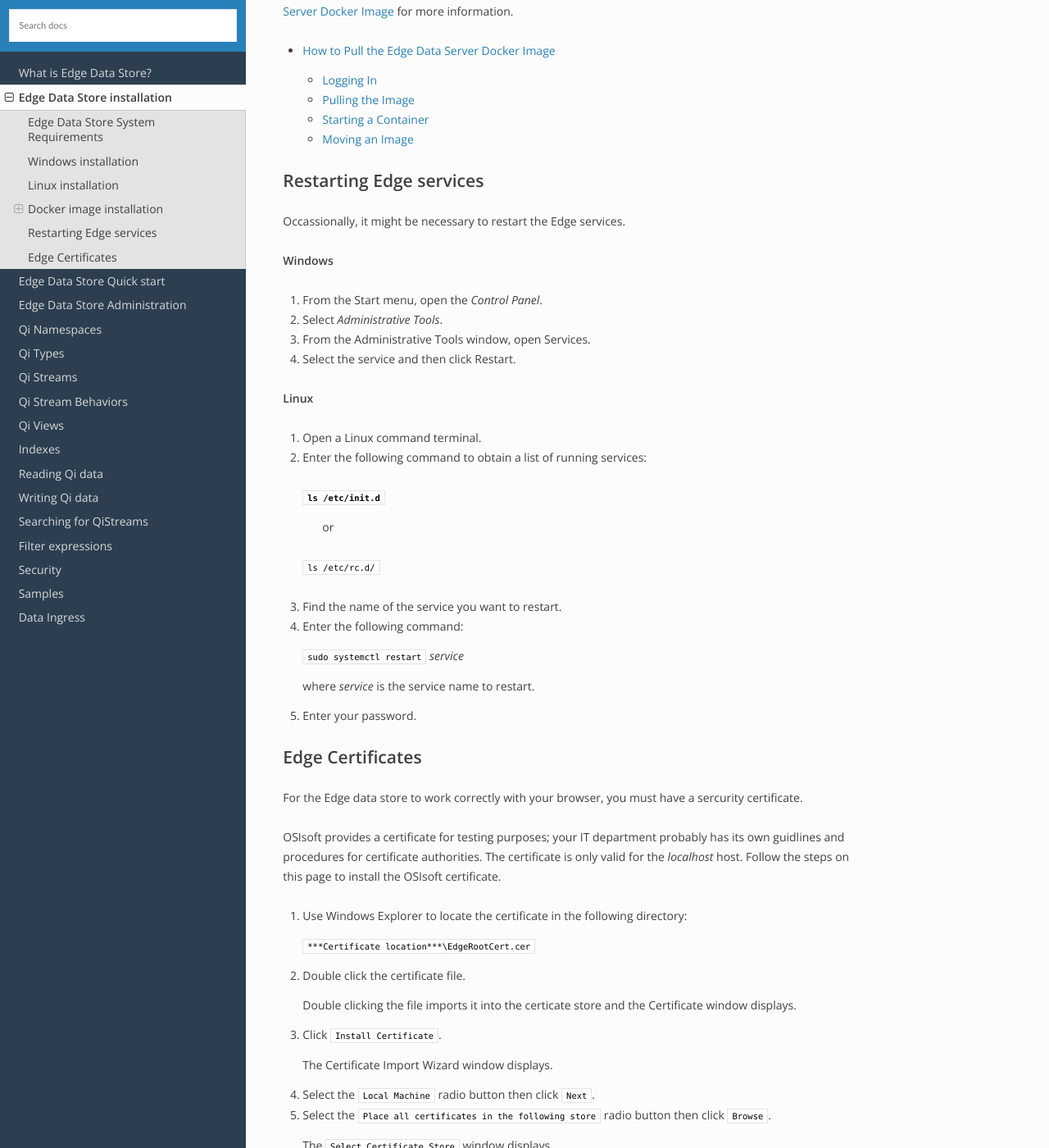
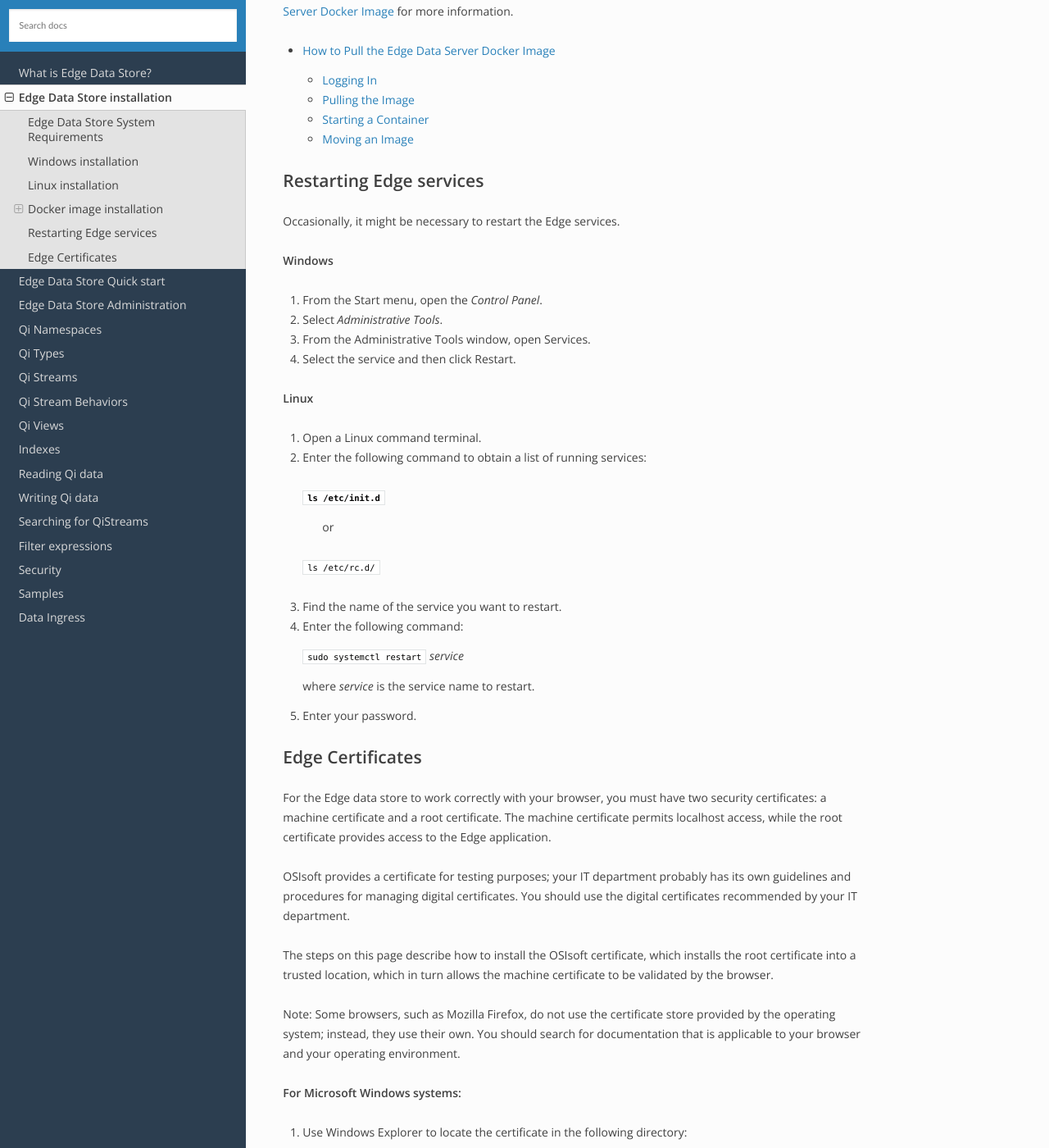
Before and after one commit to fgasparro/EdgeDS-Docs, a Sphinx documentation site: the page built from docs/EdgeDS_Installation.rst, in a window 1280 px wide and 1400 px high, scrolled down 1622 px. Shown: the whole window at 82% size. Built offline with Sphinx 7.4.7 and the Read the Docs theme 2.0.0, drawn with Linux system fonts in a browser that asks for light colours; some of the changed text lies outside the part shown.

Commit message:
Update EdgeDS_Installation.rst

```diff
--- a/docs/EdgeDS_Installation.rst
+++ b/docs/EdgeDS_Installation.rst
@@ -23,7 +23,7 @@ Edge Data Store System Requirements
 * Historian files (128 MB required)
 * Historical storage - TBD
 
-**Supported operating dystems**
+**Supported operating systems**
 
 * Ubuntu 16.04
 * Windows 10, 2016
@@ -83,7 +83,7 @@ for more information.
 Restarting Edge services
 ------------------------
 
-Occassionally, it might be necessary to restart the Edge services.
+Occasionally, it might be necessary to restart the Edge services.
 
 **Windows**
 
@@ -116,12 +116,23 @@ Occassionally, it might be necessary to restart the Edge services.
 Edge Certificates
 -----------------
 
-For the Edge data store to work correctly with your browser, you must have a sercurity certificate.
+For the Edge data store to work correctly with your browser, you must have two security certificates: a machine
+certificate and a root certificate. The machine certificate permits localhost access, while the root certificate
+provides access to the Edge application.
 
-OSIsoft provides a certificate for testing purposes; your IT department probably has its own guidlines and
-procedures for certificate authorities. The certificate is only valid for the *localhost* host. Follow the steps on
-this page to install the OSIsoft certificate.
+OSIsoft provides a certificate for testing purposes; your IT department probably has its own guidelines and
+procedures for managing digital certificates. You should use the digital certificates recommended by your IT
+department.
 
+The steps on this page describe how to install the OSIsoft certificate, which
+installs the root certificate into a trusted location, which in turn allows the machine certificate to be
+validated by the browser.
+
+Note: Some browsers, such as Mozilla Firefox, do not use the certificate store provided by the operating
+system; instead, they use their own. You should search for documentation that is applicable to your browser and your
+operating environment.
+
+**For Microsoft Windows systems:**
 
 1. Use Windows Explorer to locate the certificate in the following directory:
 
@@ -129,7 +140,7 @@ this page to install the OSIsoft certificate.
 
 2. Double click the certificate file.
 
-   Double clicking the file imports it into the certicate store and the Certificate window displays.
+   Double clicking the file imports it into the certificate store and the Certificate window displays.
 3. Click ``Install Certificate``.
 
    The Certificate Import Wizard window displays.
@@ -145,3 +156,6 @@ this page to install the OSIsoft certificate.
 
    A window displays indicating the import was successful. Click ``OK``.
 8. Close and then restart your browser (if necessary) for the changes to take effect.
+
+
+**For Linux systems**
```
Also changed, not shown: other parts of docs/EdgeDS_Installation.rst (+2 -2 lines).
